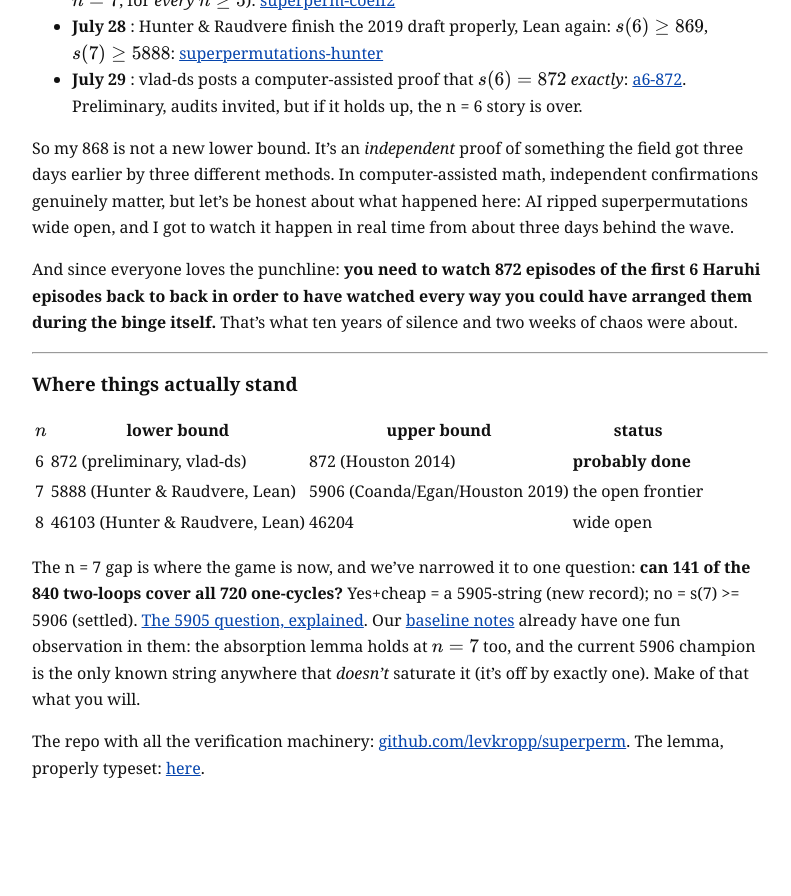
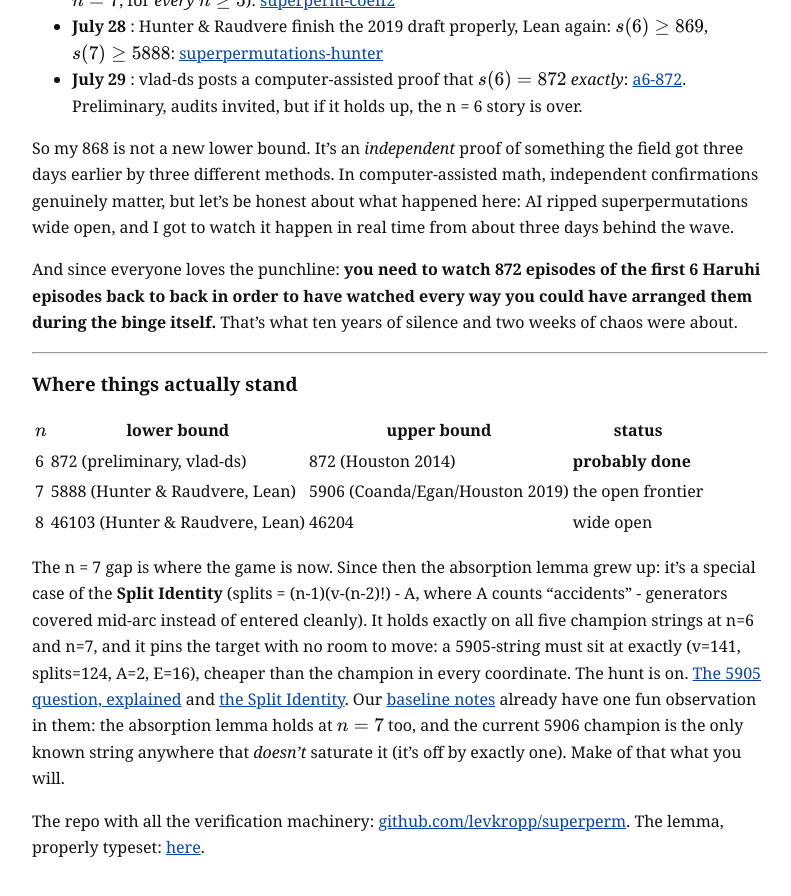
Before and after one commit to levkropp/superperm, a Jekyll site: the page built from docs/index.md, in a window 1280 px wide and 900 px high, scrolled down 1156 px. Shown: the top 896 px of the window, without its empty margins (240-1031 px from the left). Built offline with Jekyll 4.4.1, drawn with Linux system fonts in a browser that asks for light colours; before the commit the page ends 1977 px from its top, so only the background shows below that.

Commit message:
Rework README/pages for the Split Identity and the exact 5905 target

```diff
--- a/docs/index.md
+++ b/docs/index.md
@@ -67,7 +67,7 @@ years of silence and two weeks of chaos were about.
 | 7 | 5888 (Hunter & Raudvere, Lean) | 5906 (Coanda/Egan/Houston 2019) | the open frontier |
 | 8 | 46103 (Hunter & Raudvere, Lean) | 46204 | wide open |
 
-The n = 7 gap is where the game is now, and we've narrowed it to one question: **can 141 of the 840 two-loops cover all 720 one-cycles?** Yes+cheap = a 5905-string (new record); no = s(7) >= 5906 (settled). [The 5905 question, explained](5905-question). Our [baseline
+The n = 7 gap is where the game is now. Since then the absorption lemma grew up: it's a special case of the **Split Identity** (splits = (n-1)(v-(n-2)!) - A, where A counts "accidents" - generators covered mid-arc instead of entered cleanly). It holds exactly on all five champion strings at n=6 and n=7, and it pins the target with no room to move: a 5905-string must sit at exactly (v=141, splits=124, A=2, E=16), cheaper than the champion in every coordinate. The hunt is on. [The 5905 question, explained](5905-question) and [the Split Identity](https://github.com/levkropp/superperm/blob/main/notes/split_identity.md). Our [baseline
 notes](https://github.com/levkropp/superperm/blob/main/notes/s7_baseline.md)
 already have one fun observation in them: the absorption lemma holds at
 $n = 7$ too, and the current 5906 champion is the only known string
```
Also changed, not shown: README.md.
